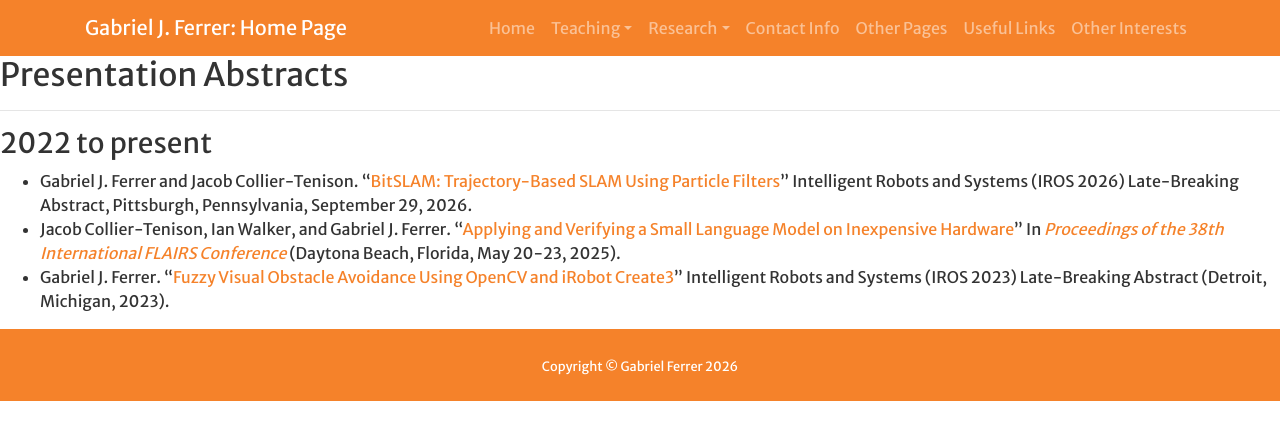
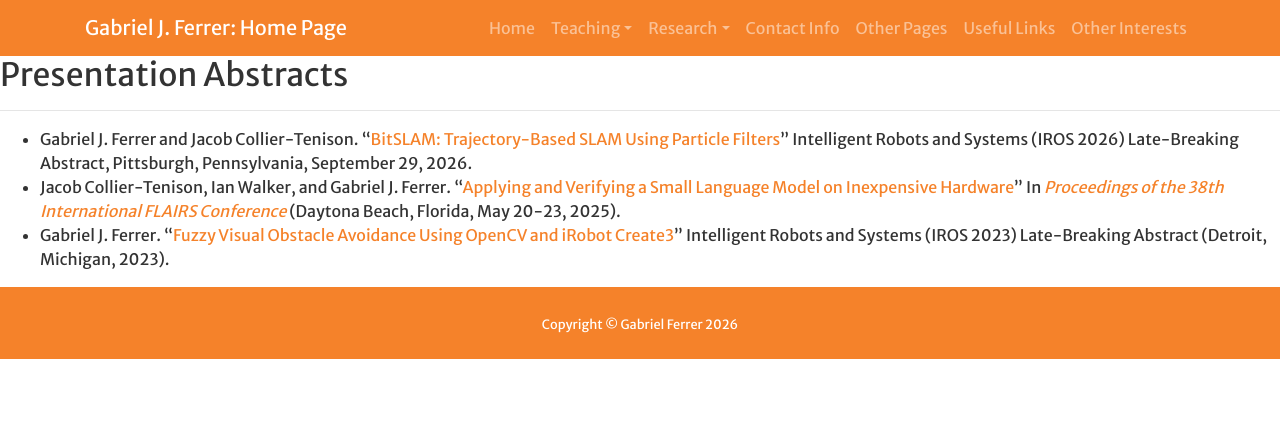
Before and after one commit to gjf2a/gjf2a.github.io, a Jekyll site: the page built from presentations.md, in a window 1280 px wide. Shown: the top 440 px of the page. Built offline with Jekyll 4.4.1, drawn with Linux system fonts in a browser that asks for light colours; a script that is not in the unit is left out; our own code applies the rules of GitHub Pages for plain Markdown files.

Commit message:
Slight edit

```diff
--- a/presentations.md
+++ b/presentations.md
@@ -5,7 +5,6 @@ layout: default
 ## Presentation Abstracts
 <hr>
 
-### 2022 to present
 * Gabriel J. Ferrer and Jacob Collier-Tenison. "[BitSLAM: Trajectory-Based SLAM Using Particle Filters](assets/publications/IROS_2026_Late_Breaking.pdf)" Intelligent Robots and Systems (IROS 2026) Late-Breaking Abstract, Pittsburgh, Pennsylvania, September 29, 2026.
 * Jacob Collier-Tenison, Ian Walker, and Gabriel J. Ferrer. "[Applying and Verifying a Small Language Model on Inexpensive Hardware](https://journals.flvc.org/FLAIRS/article/view/138977)" In *[Proceedings of the 38th International FLAIRS Conference](https://journals.flvc.org/FLAIRS/issue/view/6467)* (Daytona Beach, Florida, May 20-23, 2025).
 * Gabriel J. Ferrer. "[Fuzzy Visual Obstacle Avoidance Using OpenCV and iRobot Create3](assets/publications/IROS_2023_Late_Breaking.pdf)" Intelligent Robots and Systems (IROS 2023) Late-Breaking Abstract (Detroit, Michigan, 2023).
```
